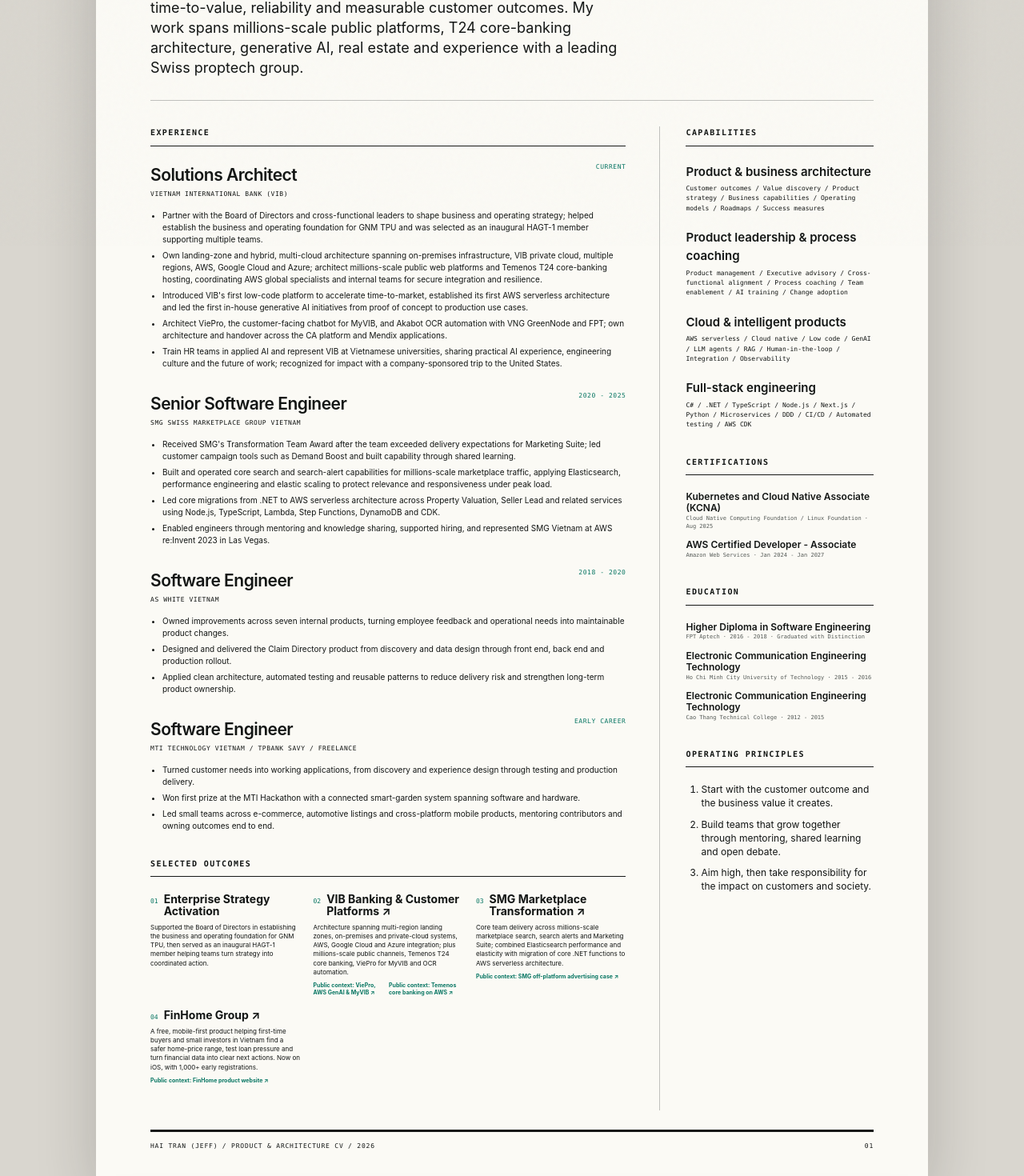
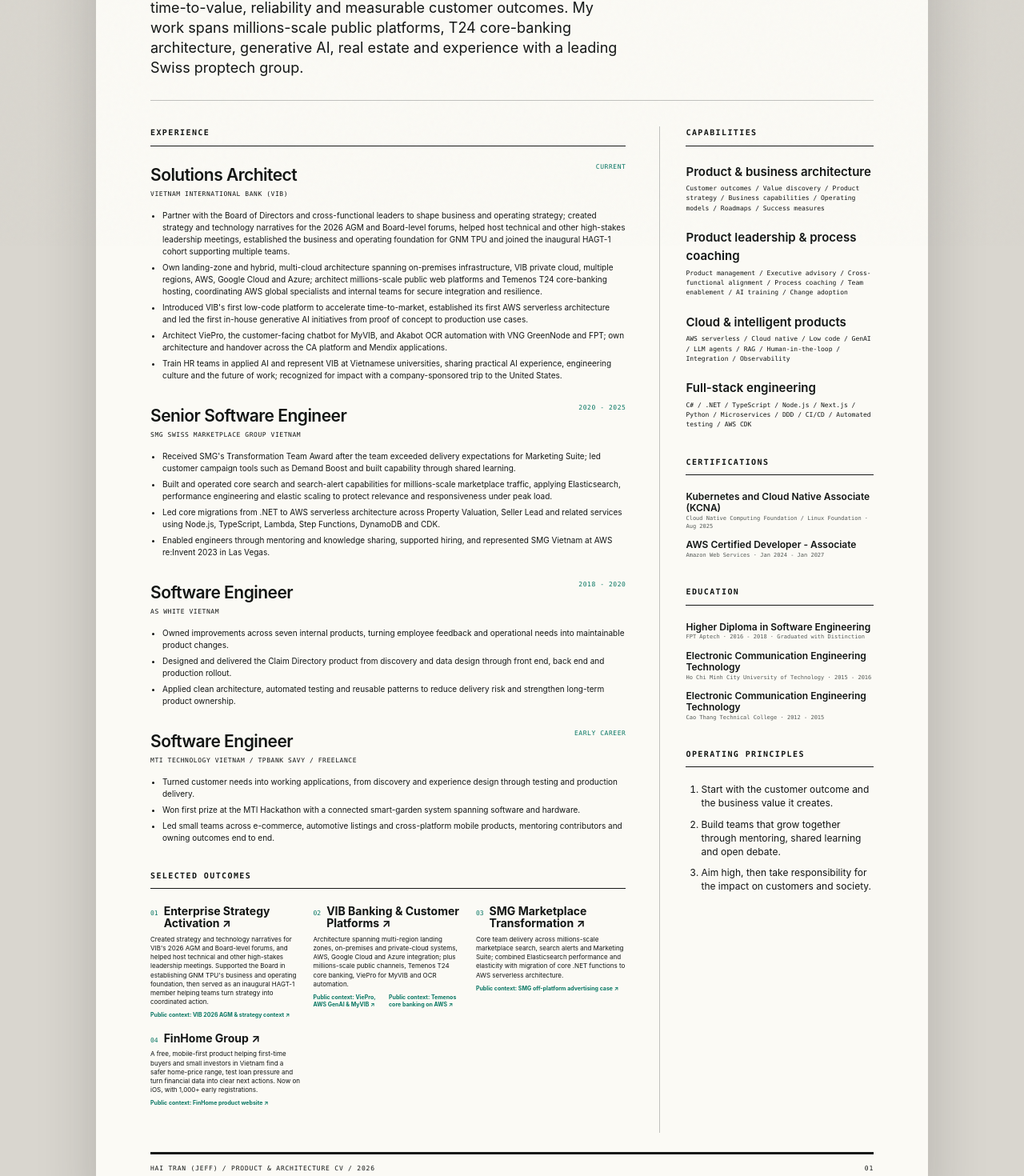
Before and after one commit to blackberryec/hai-tran-cv, a Next.js app: page /cv in a window 1280 px wide. Shown: the part 493-1963 px from the top of the page at 80% size. Built offline with nearby package versions, Linux system fonts and the light colour scheme.

Commit message:
feat: add AGM strategy evidence and stabilize work hover

```diff
--- a/src/app/globals.css
+++ b/src/app/globals.css
@@ -898,13 +898,12 @@
   gap: 42px;
   padding: 52px 0;
   border-bottom: 1px solid var(--light-line);
-  transition: color 180ms ease, padding 180ms ease;
+  transition: color 180ms ease, border-color 180ms ease;
 }
 
 .project-row:hover {
-  padding-right: 20px;
-  padding-left: 20px;
   color: var(--acid);
+  border-bottom-color: rgba(168, 223, 85, 0.62);
 }
 
 .project-number,
@@ -950,6 +949,11 @@
   font-family: var(--sans);
   font-size: 0.45em;
   transform: translateY(-0.65em);
+  transition: transform 180ms ease;
+}
+
+.project-title-link:hover span {
+  transform: translate(3px, -0.8em);
 }
 
 .project-description {
--- a/src/data/profile.json
+++ b/src/data/profile.json
@@ -22,7 +22,7 @@
       "role": "Solutions Architect",
       "summary": "Product, business and solution architecture for bank-wide transformation, with deep expertise in secure landing zones and hybrid, multi-cloud banking platforms.",
       "bullets": [
-        "Partner with the Board of Directors and cross-functional leaders to shape business and operating strategy; helped establish the business and operating foundation for GNM TPU and was selected as an inaugural HAGT-1 member supporting multiple teams.",
+        "Partner with the Board of Directors and cross-functional leaders to shape business and operating strategy; created strategy and technology narratives for the 2026 AGM and Board-level forums, helped host technical and other high-stakes leadership meetings, established the business and operating foundation for GNM TPU and joined the inaugural HAGT-1 cohort supporting multiple teams.",
         "Own landing-zone and hybrid, multi-cloud architecture spanning on-premises infrastructure, VIB private cloud, multiple regions, AWS, Google Cloud and Azure; architect millions-scale public web platforms and Temenos T24 core-banking hosting, coordinating AWS global specialists and internal teams for secure integration and resilience.",
         "Introduced VIB's first low-code platform to accelerate time-to-market, established its first AWS serverless architecture and led the first in-house generative AI initiatives from proof of concept to production use cases.",
         "Architect ViePro, the customer-facing chatbot for MyVIB, and Akabot OCR automation with VNG GreenNode and FPT; own architecture and handover across the CA platform and Mendix applications.",
@@ -68,11 +68,16 @@
     {
       "index": "01",
       "name": "Enterprise Strategy Activation",
-      "url": "",
+      "url": "https://theleader.vn/chu-tich-vib-tinh-than-tu-cuong-da-duoc-khac-vao-ma-gen-cua-ngan-hang-d45315.html",
       "type": "GNM TPU / HAGT-1 business and operating architecture",
-      "description": "Supported the Board of Directors in establishing the business and operating foundation for GNM TPU, then served as an inaugural HAGT-1 member helping teams turn strategy into coordinated action.",
-      "stack": ["Executive advisory", "Business architecture", "Operating model", "Strategy activation", "Cross-team enablement"],
-      "evidence": []
+      "description": "Created strategy and technology narratives for VIB's 2026 AGM and Board-level forums, and helped host technical and other high-stakes leadership meetings. Supported the Board in establishing GNM TPU's business and operating foundation, then served as an inaugural HAGT-1 member helping teams turn strategy into coordinated action.",
+      "stack": ["Executive advisory", "Business architecture", "Executive communications", "Technical facilitation", "Strategy activation"],
+      "evidence": [
+        {
+          "label": "VIB 2026 AGM & strategy context",
+          "url": "https://theleader.vn/chu-tich-vib-tinh-than-tu-cuong-da-duoc-khac-vao-ma-gen-cua-ngan-hang-d45315.html"
+        }
+      ]
     },
     {
       "index": "02",
```
Also changed, not shown: 1 other file (tests, documents, lock files or other folders).
